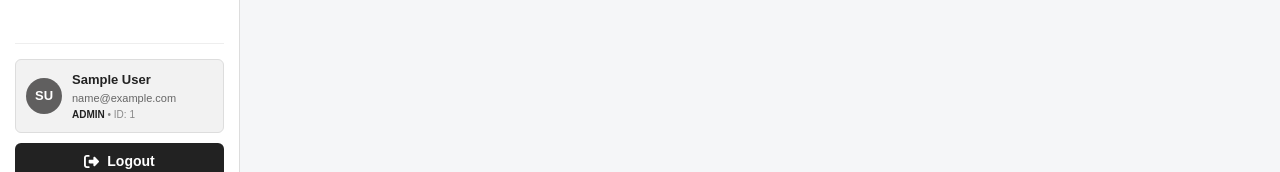
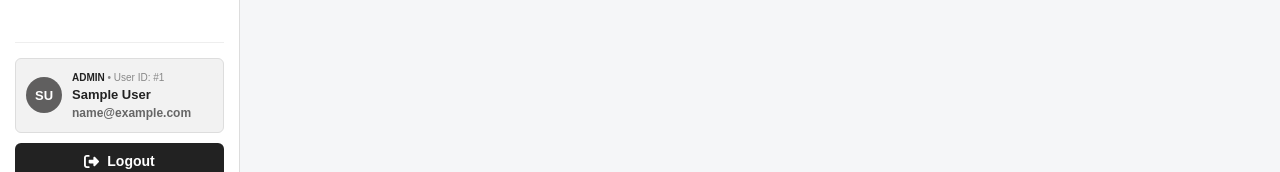
Before and after one commit to mohamedaslam2k4/Truck-Load-Hub, a React (Vite) app in the folder frontend/: page /admin/drivers in a window 1280 px wide. Shown: the part 601-773 px from the top of the page. Built offline with nearby package versions, Linux system fonts and the light colour scheme; no server answers; sample sign-in values are in the browser's storage.

Commit message:
Update Sidebar.jsx

```diff
--- a/frontend/src/components/Sidebar.jsx
+++ b/frontend/src/components/Sidebar.jsx
@@ -139,11 +139,12 @@ function Sidebar({ role }) {
         <div className="profile-badge">
           <div className="profile-avatar">{initials}</div>
           <div className="profile-info">
+              <div className="profile-tag">
+              <span className="role-text">{userRole}</span> • User ID: #{userId}
+            </div>
             <div className="profile-name">{name}</div>
             <div className="profile-email">{email}</div>
-            <div className="profile-tag">
-              <span className="role-text">{userRole}</span> • ID: {userId}
-            </div>
+
           </div>
         </div>
 
@@ -272,7 +273,8 @@ function Sidebar({ role }) {
         }
 
         .profile-email {
-          font-size: 11px;
+          font-size: 12px;
+          font-weight:700;
           color: #666;
           white-space: nowrap;
           overflow: hidden;
```
